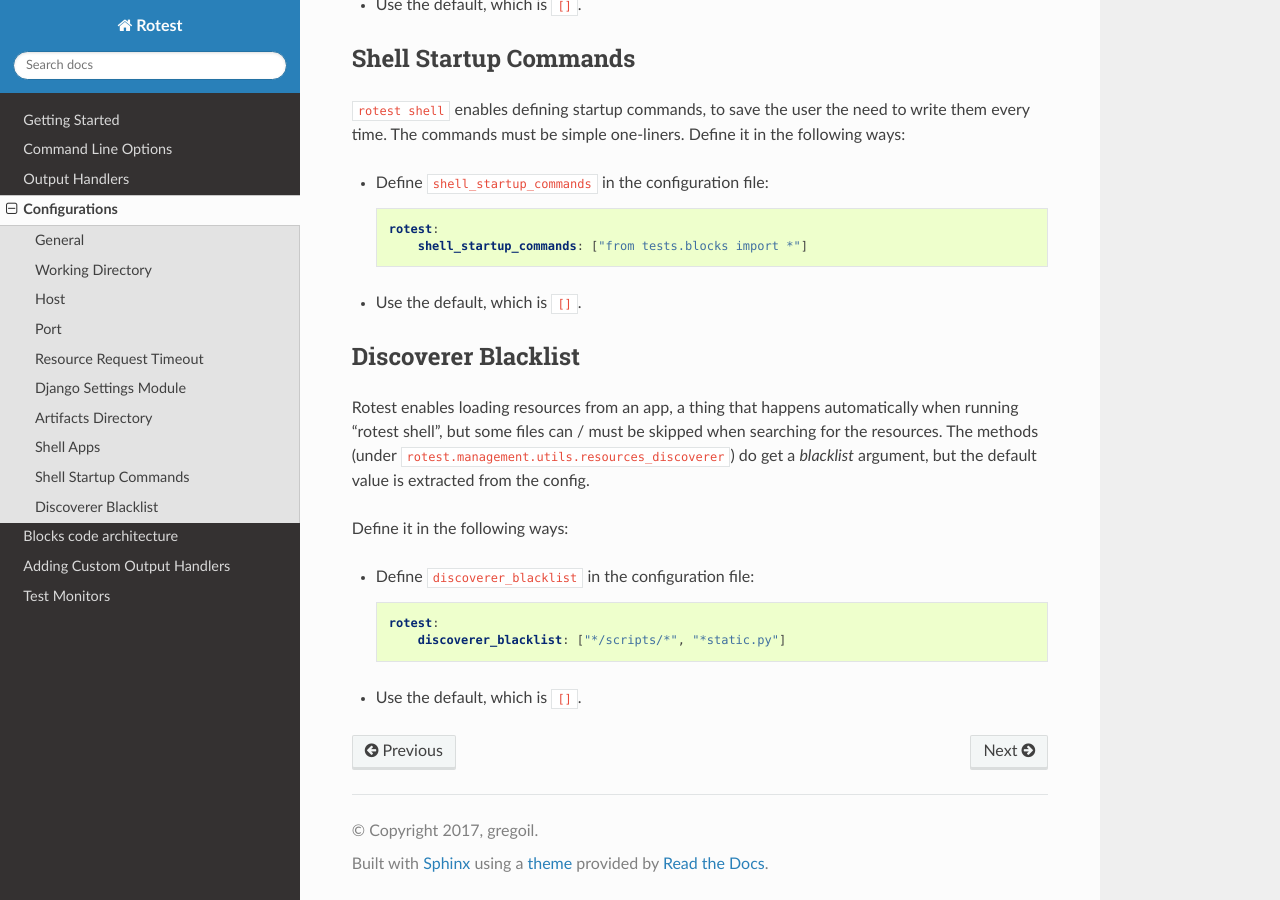
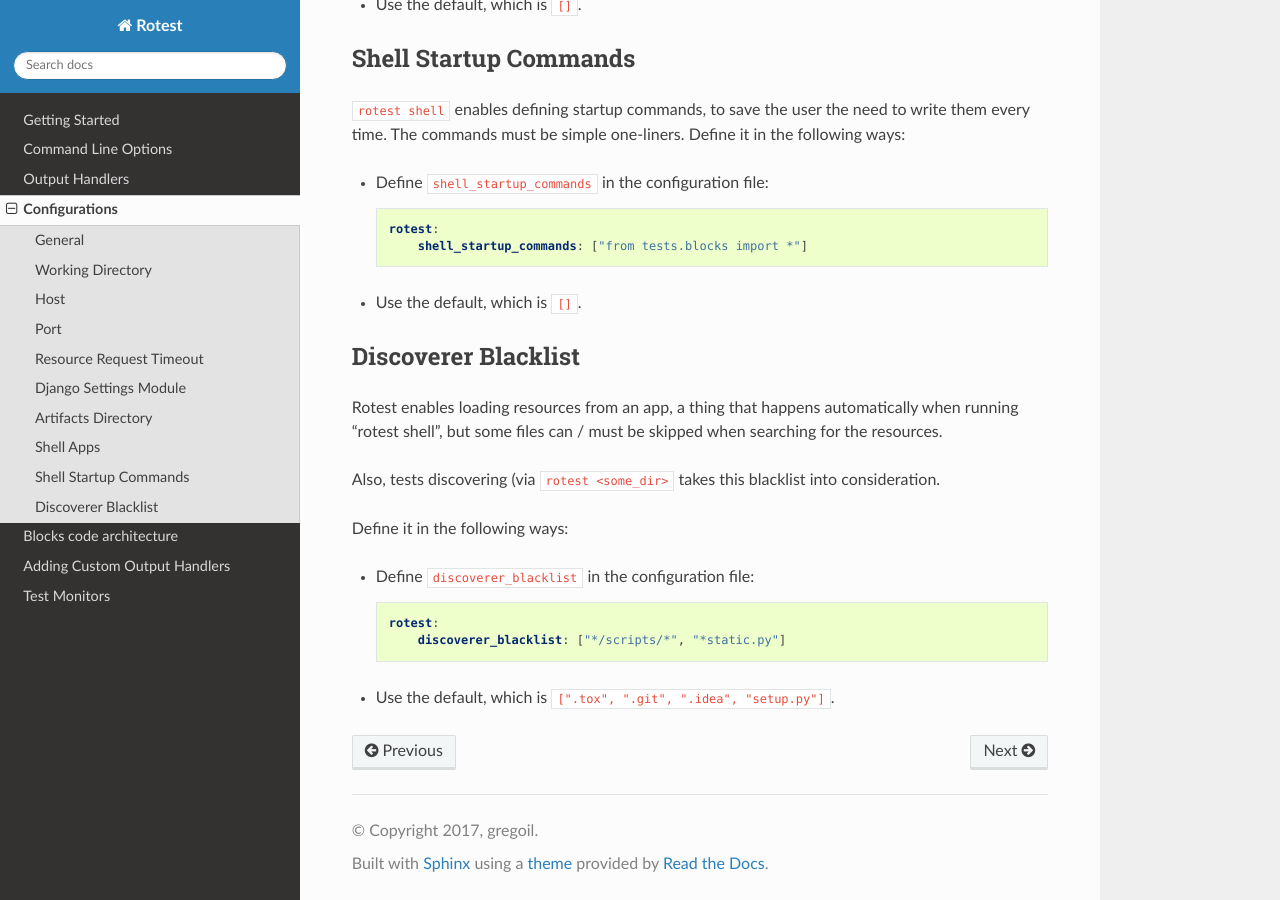
Before and after one commit to gregoil/rotest, a Sphinx documentation site: the page built from docs/configurations.rst, in a window 1280 px wide and 900 px high, scrolled down 3908 px. Built offline with Sphinx 7.4.7 and the Read the Docs theme 2.0.0, drawn with Linux system fonts in a browser that asks for light colours.

Commit message:
updated docs

```diff
--- a/docs/configurations.rst
+++ b/docs/configurations.rst
@@ -226,8 +226,9 @@
 
 Rotest enables loading resources from an app, a thing that happens automatically
 when running "rotest shell", but some files can / must be skipped when searching
-for the resources. The methods (under ``rotest.management.utils.resources_discoverer``)
-do get a `blacklist` argument, but the default value is extracted from the config.
+for the resources.
+
+Also, tests discovering (via ``rotest <some_dir>`` takes this blacklist into consideration.
 
 Define it in the following ways:
 
@@ -238,4 +239,4 @@
       rotest:
           discoverer_blacklist: ["*/scripts/*", "*static.py"]
 
-* Use the default, which is ``[]``.
+* Use the default, which is ``[".tox", ".git", ".idea", "setup.py"]``.
```
